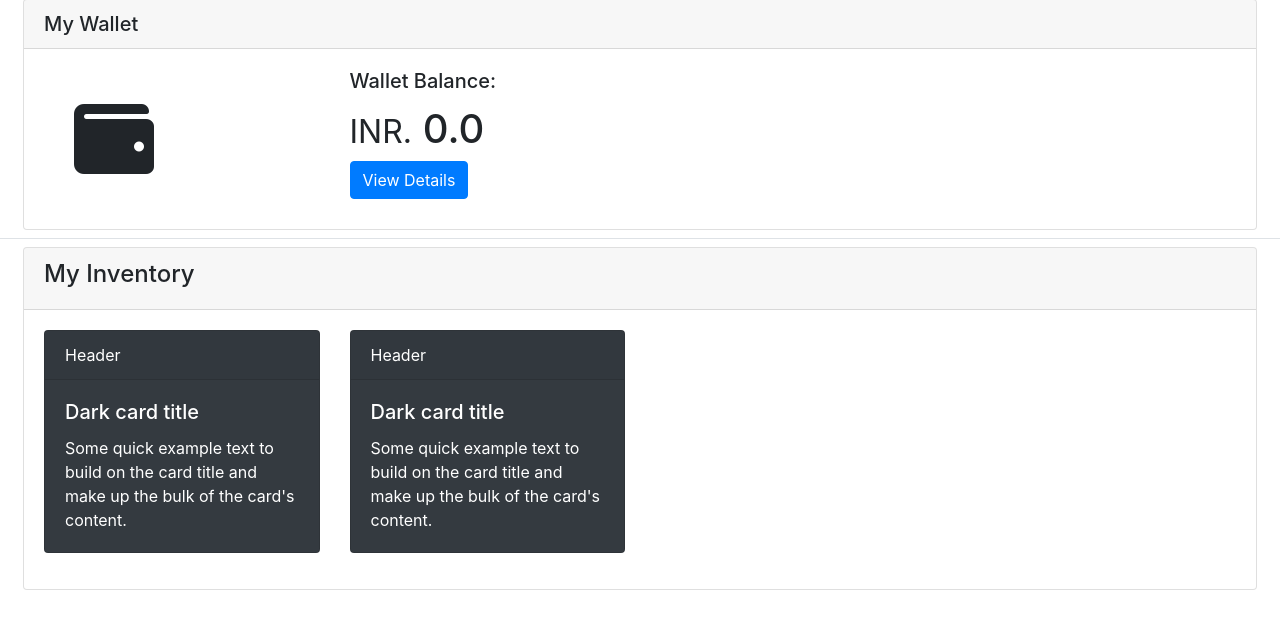
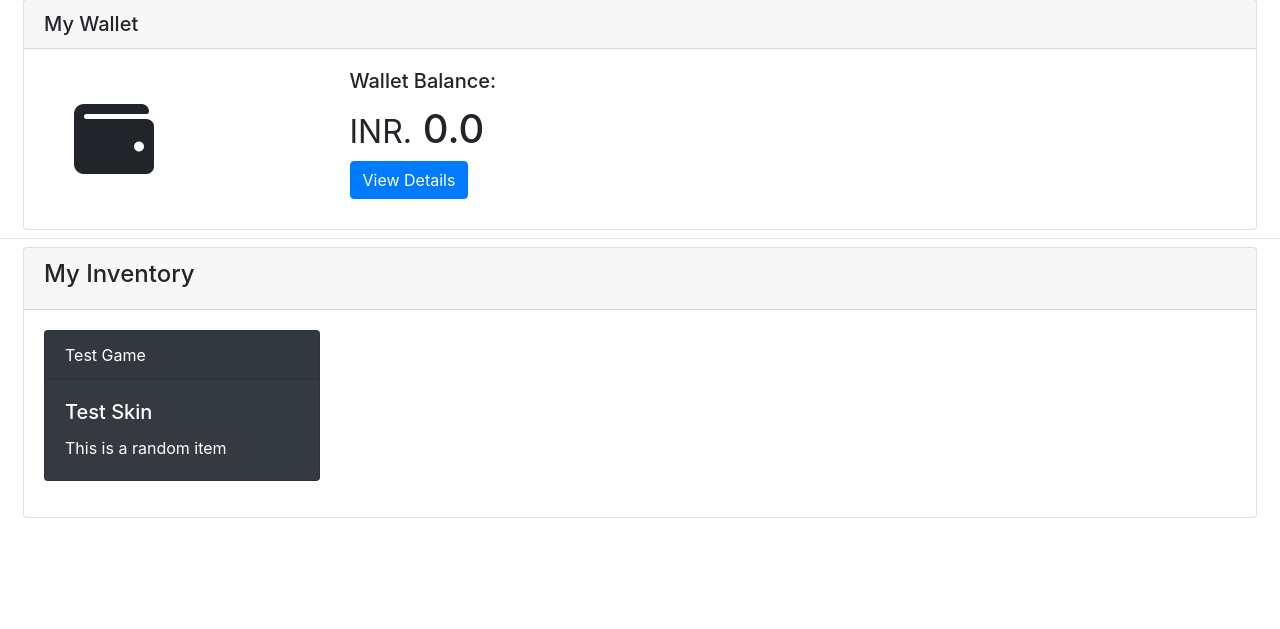
Before and after one commit to darshkpatel/django-steam, a Django app: page / in a window 1280 px wide. Shown: the part 66-695 px from the top of the page. Run offline with Django 3.2, Linux system fonts and the light colour scheme; a user stored in the database is signed in; data comes from the database, SQL or seed files in the repository; some libraries are stand-ins or nearby versions.

Commit message:
Dynamic Inventory

```diff
--- /dev/null
+++ b/marketplace/helpers.py
@@ -0,0 +1,11 @@
+from .models import *
+
+def get_game_name(id):
+    return Game.objects.get(gameID=id).name
+
+def get_inventory(username):
+
+    inventory_items = list(User.objects.get(username=username).inventory.items.all().values())
+    for item in inventory_items:
+        item.update({'gameName': get_game_name(item['gameID_id'])})
+    return inventory_items
--- a/marketplace/models.py
+++ b/marketplace/models.py
@@ -107,6 +107,24 @@ def create_wallet(sender, instance, created, **kwargs):
 def save_user_wallet(sender, instance, **kwargs):
     instance.wallet.save()
 
+class Inventory(models.Model):
+# Create Inventory for user when user is created
+    user = models.OneToOneField('User', on_delete=models.CASCADE, unique=True)
+    isPublic = models.BooleanField(default=True)
+    items = models.ManyToManyField('Item')
+    games = models.ManyToManyField('Game')
+    def __str__(self):
+        return "Inventory: " + self.user.username
+
+@receiver(post_save, sender=User)
+def create_inventory(sender, instance, created, **kwargs):
+    if created:
+        Inventory.objects.create(user=instance)
+
+@receiver(post_save, sender=User)
+def save_user_inventory(sender, instance, **kwargs):
+    instance.inventory.save()
+
 class WalletTransaction(models.Model):
     transactionID = models.ForeignKey('Transaction', on_delete=models.CASCADE)
     WalletID = models.ForeignKey('Wallet', on_delete=models.CASCADE)
@@ -118,20 +136,6 @@ class WalletTransaction(models.Model):
     transactionType = models.CharField(choices=CONDITION_CHOICES, max_length=2)
 
 
-class Inventory(models.Model):
-    User = models.ForeignKey('User', on_delete=models.CASCADE)
-    isPublic = models.BinaryField(default=1)
-    items = models.ManyToManyField('Item')
-    games = models.ManyToManyField('Game')
-# Create Inventory for user when user is created
-@receiver(post_save, sender=User)
-def create_wallet(sender, instance, created, **kwargs):
-    if created:
-        Inventory.objects.create(user=instance)
-
-@receiver(post_save, sender=User)
-def save_user_wallet(sender, instance, **kwargs):
-    instance.inventory.save()
 
 class SellOrder(models.Model):
     itemID = models.ForeignKey('Item', on_delete=models.CASCADE)
--- a/marketplace/templates/marketplace/home.html
+++ b/marketplace/templates/marketplace/home.html
@@ -81,33 +81,19 @@
                 </div>
                 <div class="card-body">
                     <div class="row">
-                        <!-- Item Card -->
 
-
+                        {% for item in inventory %}
                         <!-- Item Card -->
                         <div class="col-sm-3">
                             <div class="card text-white bg-dark mb-3" style="max-width: 18rem;">
-                                <div class="card-header">Header</div>
+                                <div class="card-header">{{ item.gameName }}</div>
                                 <div class="card-body">
-                                    <h5 class="card-title">Dark card title</h5>
-                                    <p class="card-text">Some quick example text to build on the card title and make up
-                                        the bulk
-                                        of the card's content.</p>
+                                    <h5 class="card-title">{{ item.itemName }}</h5>
+                                    <p class="card-text">{{item.itemDescription}}</p>
                                 </div>
                             </div>
                         </div>
-
-                        <!-- Item Card -->
-                        <div class="col-sm-3">
-                            <div class="card text-white bg-dark mb-3" style="max-width: 18rem;">
-                                <div class="card-header">Header</div>
-                                <div class="card-body">
-                                    <h5 class="card-title">Dark card title</h5>
-                                    <p class="card-text">Some quick example text to build on the card title and make up
-                                        the bulk of the card's content.</p>
-                                </div>
-                            </div>
-                        </div>
+                        {% endfor %}
 
                     </div>
 
--- a/marketplace/views.py
+++ b/marketplace/views.py
@@ -4,7 +4,7 @@ from django.views.generic import CreateView
 from django.shortcuts import render, redirect
 from django.contrib.auth import authenticate, login,logout
 from django.contrib.auth.decorators import login_required
-
+from .helpers import *
 from .forms import UsersRegisterForm
 from .forms import UsersLoginForm
 from .models import Game,User,Wallet
@@ -12,7 +12,10 @@ from .models import Game,User,Wallet
 
 @login_required(login_url='/accounts/login')
 def index(request):
-	context = {"balance":float(User.objects.get(username=request.user.username).wallet.balance)}
+	context = {
+		"balance":float(User.objects.get(username=request.user.username).wallet.balance),
+		"inventory" : get_inventory(request.user.username)
+		}
 	return render(request, "marketplace/home.html",context)
 
 @login_required(login_url='/accounts/login')
```
Also changed, not shown: db.sqlite3, marketplace/migrations/0001_initial.py, marketplace/migrations/0002_auto_20190915_1708.py (deleted), marketplace/migrations/0003_remove_item_photolocation.py (deleted), marketplace/migrations/0004_auto_20190915_1730.py (deleted), marketplace/migrations/0005_auto_20190915_1734.py (deleted), marketplace/migrations/0006_auto_20190915_1735.py (deleted), marketplace/migrations/0007_auto_20190915_1740.py (deleted).
